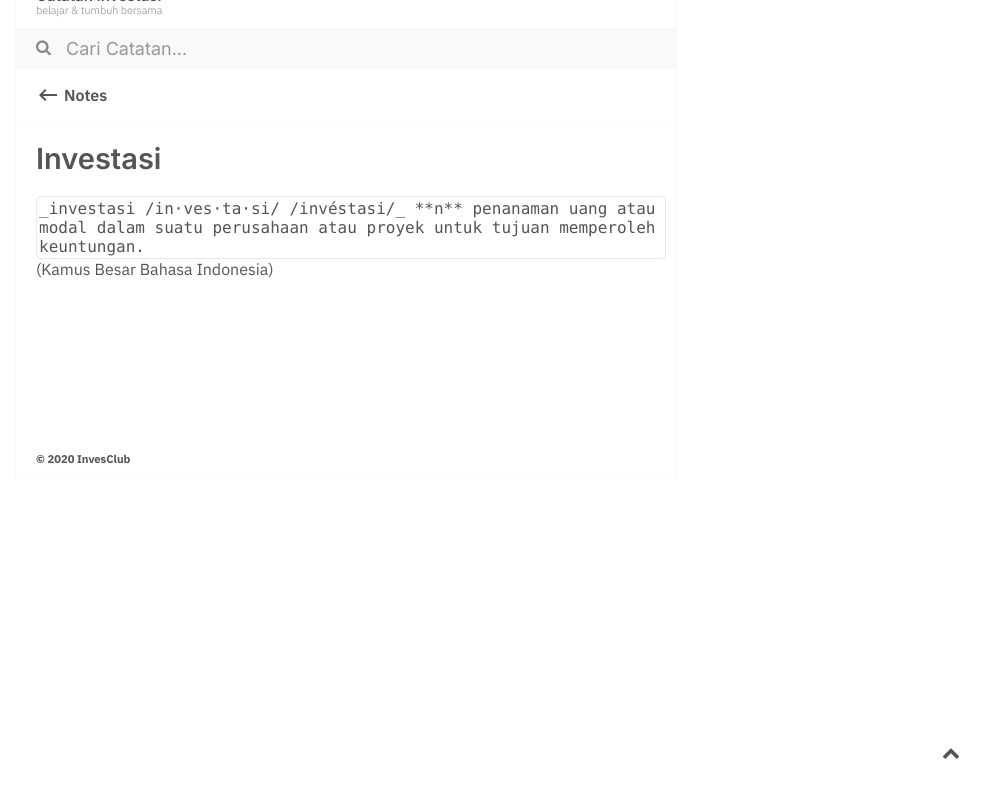
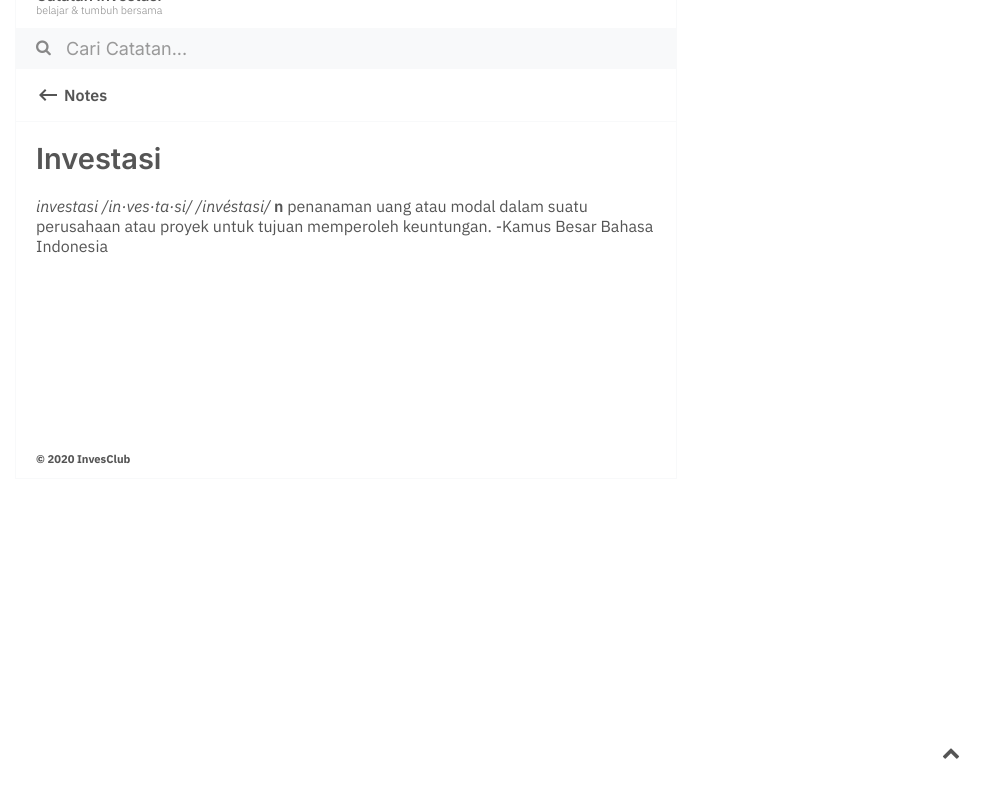
Before and after one commit to invesclub/invesclub.github.io, a Jekyll site: the page built from _notes/Investasi.md, in a window 1280 px wide, cut to the strip 115-900 px from the top of the page. Shown: the whole strip, without its empty margins (294-1280 px from the left). Built offline with Jekyll 4.4.1, drawn with Linux system fonts in a browser that asks for light colours; part of the change alters nothing that is shown.

Commit message:
Update Investasi.md

````diff
--- a/_notes/Investasi.md
+++ b/_notes/Investasi.md
@@ -2,5 +2,5 @@
 tags: Kamus Investasi
 ---
 
-```_investasi /in·ves·ta·si/ /invéstasi/_ **n** penanaman uang atau modal dalam suatu perusahaan atau proyek untuk tujuan memperoleh keuntungan.```
-(Kamus Besar Bahasa Indonesia)
+_investasi /in·ves·ta·si/ /invéstasi/_ **n** penanaman uang atau modal dalam suatu perusahaan atau proyek untuk tujuan memperoleh keuntungan.
+-Kamus Besar Bahasa Indonesia
````
